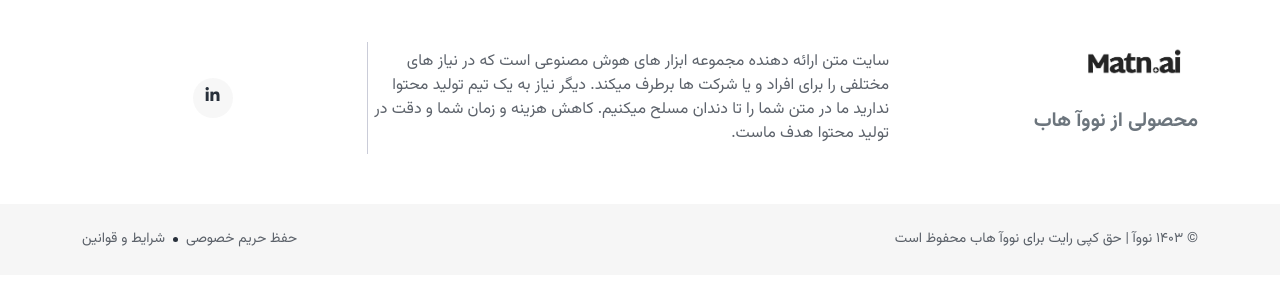
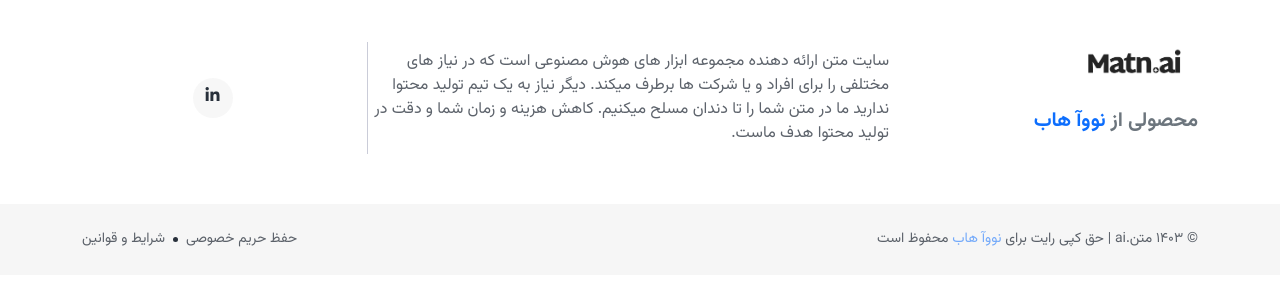
Before and after one commit to matn-ai/matn.ai, a Flask app: page /auth/change_email in a window 1280 px wide. Shown: the part 443-743 px from the top of the page. Run offline with Flask 3, Linux system fonts and the light colour scheme; the visitor is signed in with stand-in values (Sample User, id 1); data comes from the database, SQL or seed files in the repository; data that the repository does not hold is empty; parts of the project's set-up code (start-up, migrations or seed data) failed here and were passed over; some libraries are stand-ins or nearby versions.

Commit message:
fix nova hub linux

```diff
--- a/app/app/templates/partials/_footer.html
+++ b/app/app/templates/partials/_footer.html
@@ -8,7 +8,9 @@
 
             </h2>
             <br>
-            <h5 class="fw-bold mb-0 text-secondary">محصولی از نووآ هاب</h5>
+            <h5 class="fw-bold mb-0 text-secondary">محصولی از
+              <a href="https://novahub.ir/" class="link-primary text-decoration-none" target="_blank">نووآ هاب</a>
+            </h5>
           </div>
         </div>
         <div class="col-12 col-md-7 col-lg-6 mt-4 mt-lg-0">
@@ -35,7 +37,10 @@
       <div class="container">
         <div class="row text-center text-md-start">
           <div class="col-md-6 mb-3 mb-md-0">
-            <p class="mb-0 small opacity-75">&copy; ۱۴۰۳ نووآ | حق کپی رایت برای نووآ هاب محفوظ است</p>
+            <p class="mb-0 small opacity-75">&copy; ۱۴۰۳ متن.ai | حق کپی رایت برای
+              <a href="https://novahub.ir/" class="link-primary text-decoration-none" target="_blank">نووآ هاب</a>
+
+              محفوظ است</p>
           </div>
           <div class="col-md-6">
             <div class="d-flex justify-content-center justify-content-md-end align-items-center">
```
